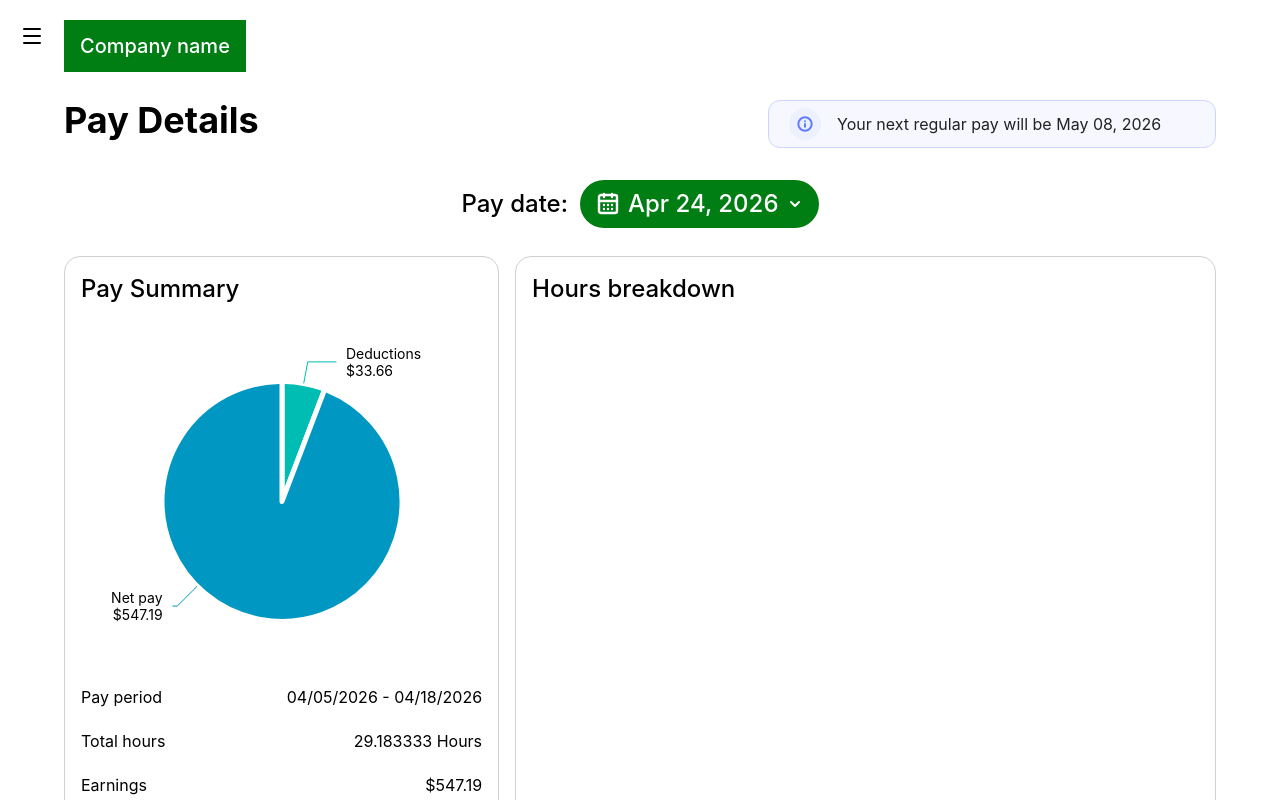
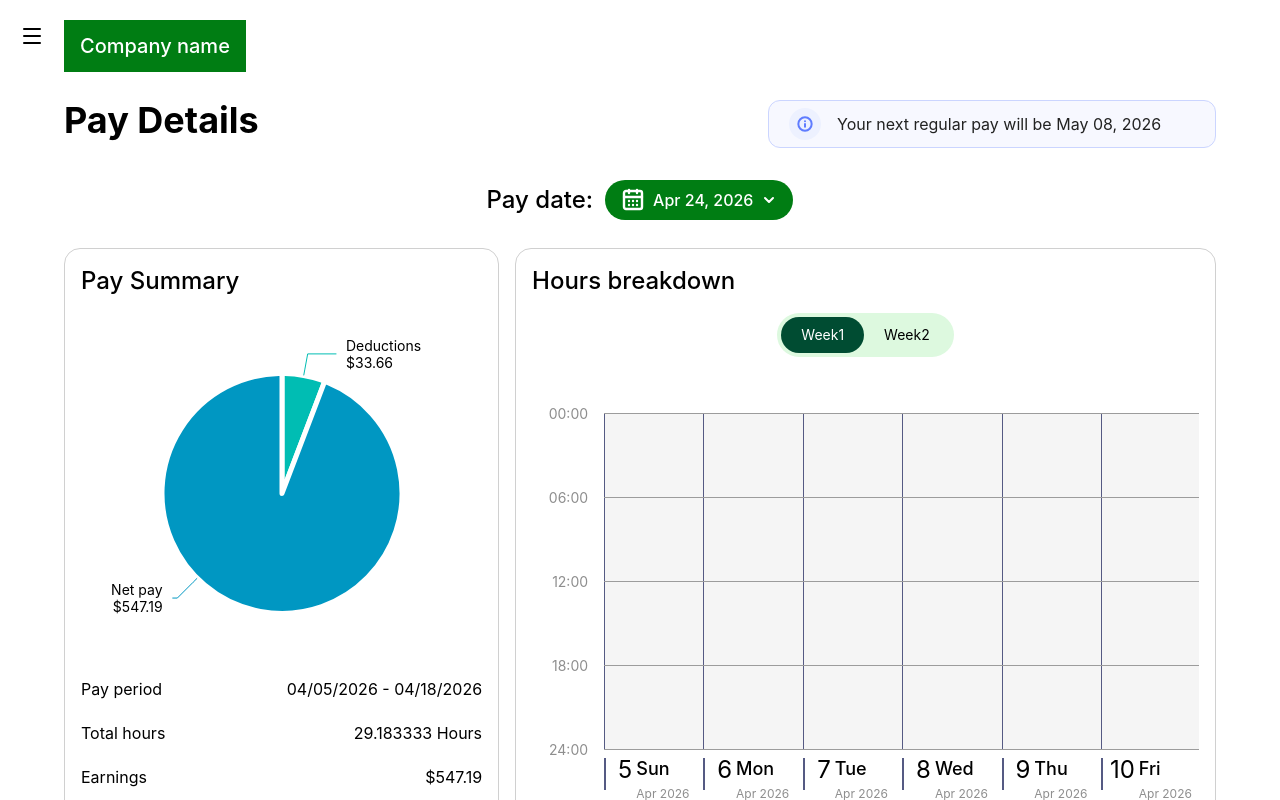
Before and after one commit to taka0330ko/ukg-pro-redesign, a React (Vite) app: page / in a window 1280 px wide. Shown: the top 800 px of the page. Built offline with nearby package versions, Linux system fonts and the light colour scheme.

Commit message:
feat:add schedule graph

```diff
--- a/src/pages/pay-overview/PayOverviewPage.tsx
+++ b/src/pages/pay-overview/PayOverviewPage.tsx
@@ -4,10 +4,10 @@ import HoursBreakdownSection from "./components/hours-breakdown/HoursBreakdownSe
 
 export function PayOverviewPage() {
   return (
-    <div className="px-16 pb-8 pt-7">
+    <div className="min-w-0 overflow-x-hidden px-16 pb-8 pt-7">
       <PayOverviewHeader />
 
-      <div className="mt-7 grid grid-cols-1 lg:grid-cols-[0.9fr_1.45fr] gap-4">
+      <div className="mt-7 grid min-w-0 grid-cols-1 gap-4 lg:grid-cols-[minmax(0,0.9fr)_minmax(0,1.45fr)]">
         <PaySummarySection />
         <HoursBreakdownSection />
       </div>
--- a/src/pages/pay-overview/components/PayOverviewHeader.tsx
+++ b/src/pages/pay-overview/components/PayOverviewHeader.tsx
@@ -18,7 +18,7 @@ export default function PayOverviewHeader() {
         <span className="text-2xl font-medium text-black">Pay date:</span>
         <button
           type="button"
-          className="inline-flex items-center gap-2 rounded-full bg-[#007d13] px-4 py-2 text-2xl font-medium text-white"
+          className="inline-flex items-center gap-2 rounded-full bg-[#007d13] px-4 py-2 font-medium text-white"
         >
           <CalendarDays className="size-6" strokeWidth={2.4} />
           <span>Apr 24, 2026</span>
--- a/src/pages/pay-overview/components/hours-breakdown/HoursBreakdownSection.tsx
+++ b/src/pages/pay-overview/components/hours-breakdown/HoursBreakdownSection.tsx
@@ -1,9 +1,38 @@
+import { useState } from "react";
+import TimeColumn from "./TimeColumn";
+import { timePeriods } from "./TimePeriod";
+import TimeRow from "./TimeRow";
+import WeekToggle from "./WeekToggle";
+
 export default function HoursBreakdownSection() {
+  const [selectedWeekId, setSelectedWeekId] = useState(timePeriods[0].id);
+  const selectedPeriod =
+    timePeriods.find((period) => period.id === selectedWeekId) ??
+    timePeriods[0];
+
   return (
-    <section className="min-h-[520px] rounded-2xl border border-[#d0d0d0] bg-white p-4">
+    <section className="min-w-0 min-h-[520px] rounded-2xl border border-[#d0d0d0] bg-white p-4">
       <div className="flex items-start justify-between">
         <h3 className="text-2xl font-medium text-black">Hours breakdown</h3>
       </div>
+      <div className="flex justify-center mt-4">
+        <WeekToggle
+          selectedWeekId={selectedWeekId}
+          onChange={setSelectedWeekId}
+        />
+      </div>
+      <figure className="mt-10 max-w-full overflow-x-auto overflow-y-hidden px-2 pb-2">
+        <div className="min-w-[760px]">
+          <div className="relative ml-16">
+            <div>
+              <TimeRow period={selectedPeriod} />
+            </div>
+            <div className="pointer-events-none absolute inset-x-0 top-0">
+              <TimeColumn />
+            </div>
+          </div>
+        </div>
+      </figure>
     </section>
   );
 }
--- /dev/null
+++ b/src/pages/pay-overview/components/hours-breakdown/TimeColumn.tsx
@@ -0,0 +1,35 @@
+const HOUR_HEIGHT = 14;
+const DAY_HEIGHT = 24 * HOUR_HEIGHT;
+
+// Keep the first time label fully visible while the 00:00 grid line stays aligned.
+const TOP_PADDING = 16;
+
+const timeLabels = ["00:00", "06:00", "12:00", "18:00", "24:00"];
+
+export default function TimeColumn() {
+  return (
+    <div
+      className="relative w-full"
+      style={{ height: `${DAY_HEIGHT + TOP_PADDING}px` }}
+      aria-label="Time grid"
+    >
+      {timeLabels.map((time, index) => {
+        // Labels are 6 hours apart, so the visual position is derived from the hour scale.
+        const top = TOP_PADDING + index * 6 * HOUR_HEIGHT;
+
+        return (
+          <div
+            key={time}
+            className="absolute left-0 flex w-full items-center"
+            style={{ top: `${top}px` }}
+          >
+            <span className="absolute -left-16 w-12 text-right text-sm leading-none text-[#8e8e8e]">
+              {time}
+            </span>
+            <span className="h-px flex-1 bg-[#9c9c9c]" />
+          </div>
+        );
+      })}
+    </div>
+  );
+}
--- /dev/null
+++ b/src/pages/pay-overview/components/hours-breakdown/TimePeriod.ts
@@ -0,0 +1,196 @@
+export const timePeriods = [
+  {
+    id: "week1",
+    label: "Week1",
+    range: {
+      start: "2026-04-05",
+      end: "2026-04-11",
+    },
+
+    totalHours: 14.58,
+
+    shifts: [
+      {
+        id: "shift-1",
+
+        date: "2026-04-05",
+        day: "Sun",
+
+        assigned: {
+          start: "13:30",
+          end: "22:15",
+        },
+
+        actual: {
+          clockIn: "13:30",
+          clockOut: "23:00",
+        },
+
+        breaks: [
+          {
+            start: "16:15",
+            end: "17:15",
+            paid: false,
+          },
+        ],
+
+        workHours: 8.0,
+        overtimeHours: 0.5,
+
+        color: "green",
+      },
+
+      {
+        id: "shift-2",
+
+        date: "2026-04-09",
+        day: "Thu",
+
+        assigned: {
+          start: "17:25",
+          end: "22:15",
+        },
+
+        actual: {
+          clockIn: "17:42",
+          clockOut: "22:16",
+        },
+
+        breaks: [
+          {
+            start: "20:15",
+            end: "20:30",
+            paid: true,
+          },
+        ],
+
+        workHours: 4.5,
+        overtimeHours: 0,
+
+        color: "green",
+      },
+
+      {
+        id: "shift-3",
+
+        date: "2026-04-10",
+        day: "Fri",
+
+        assigned: {
+          start: "17:50",
+          end: "22:45",
+        },
+
+        actual: {
+          clockIn: "17:50",
+          clockOut: "22:45",
+        },
+
+        breaks: [],
+
+        workHours: 4.9,
+        overtimeHours: 0,
+
+        color: "green",
+      },
+    ],
+  },
+
+  {
+    id: "week2",
+    label: "Week2",
+
+    range: {
+      start: "2026-04-12",
+      end: "2026-04-18",
+    },
+
+    totalHours: 14.58,
+
+    shifts: [
+      {
+        id: "shift-4",
+
+        date: "2026-04-12",
+        day: "Sun",
+
+        assigned: {
+          start: "13:30",
+          end: "22:15",
+        },
+
+        actual: {
+          clockIn: "13:30",
+          clockOut: "23:00",
+        },
+
+        breaks: [
+          {
+            start: "16:15",
+            end: "17:15",
+            paid: false,
+          },
+        ],
+
+        workHours: 8.0,
+        overtimeHours: 0.5,
+
+        color: "green",
+      },
+
+      {
+        id: "shift-5",
+
+        date: "2026-04-16",
+        day: "Thu",
+
+        assigned: {
+          start: "17:25",
+          end: "22:15",
+        },
+
+        actual: {
+          clockIn: "17:42",
+          clockOut: "22:16",
+        },
+
+        breaks: [
+          {
+            start: "20:15",
+            end: "20:30",
+            paid: true,
+          },
+        ],
+
+        workHours: 4.5,
+        overtimeHours: 0,
+
+        color: "green",
+      },
+
+      {
+        id: "shift-6",
+
+        date: "2026-04-17",
+        day: "Fri",
+
+        assigned: {
+          start: "17:50",
+          end: "22:45",
+        },
+
+        actual: {
+          clockIn: "17:50",
+          clockOut: "22:45",
+        },
+
+        breaks: [],
+
+        workHours: 4.9,
+        overtimeHours: 0,
+
+        color: "green",
+      },
+    ],
+  },
+];
--- /dev/null
+++ b/src/pages/pay-overview/components/hours-breakdown/TimeRow.tsx
@@ -0,0 +1,95 @@
+import { timePeriods } from "./TimePeriod";
+
+type TimePeriod = (typeof timePeriods)[number];
+
+type TimeRowProps = {
+  period?: TimePeriod;
+};
+
+const DAY_COUNT = 7;
+const ROW_HEIGHT = 336;
+
+// Must match TimeColumn so vertical day columns and horizontal time lines align.
+const TOP_PADDING = 16;
+
+const dayFormatter = new Intl.DateTimeFormat("en-US", {
+  weekday: "short",
+  timeZone: "UTC",
+});
+
+const monthFormatter = new Intl.DateTimeFormat("en-US", {
+  month: "short",
+  year: "numeric",
+  timeZone: "UTC",
+});
+
+function getWeekDays(period: TimePeriod) {
+  const startDate = new Date(`${period.range.start}T00:00:00Z`);
+
+  // Derive the visible week from the selected period; the toggle can swap this prop later.
+  return Array.from({ length: DAY_COUNT }, (_, index) => {
+    const date = new Date(startDate);
+    date.setUTCDate(startDate.getUTCDate() + index);
+
+    return {
+      dateNumber: date.getUTCDate(),
+      day: dayFormatter.format(date),
+      monthYear: monthFormatter.format(date),
+    };
+  });
+}
+
+export default function TimeRow({ period = timePeriods[0] }: TimeRowProps) {
+  const days = getWeekDays(period);
+
+  return (
+    <div className="w-full">
+      <div
+        className="grid grid-cols-7"
+        style={{
+          // The top padding is reserved for the 00:00 label, so the gray plot background starts below it.
+          backgroundImage: "linear-gradient(#f5f5f5, #f5f5f5)",
+          backgroundPosition: `0 ${TOP_PADDING}px`,
+          backgroundRepeat: "no-repeat",
+          backgroundSize: `100% calc(100% - ${TOP_PADDING}px)`,
+          height: `${ROW_HEIGHT + TOP_PADDING}px`,
+          paddingTop: `${TOP_PADDING}px`,
+        }}
+        aria-label={`${period.label} day columns`}
+      >
+        {days.map((day, index) => {
+          const isLastDay = index === days.length - 1;
+
+          return (
+            <div
+              key={`${period.id}-${day.dateNumber}`}
+              className={`border-l border-[#555a83] ${
+                // Add the far-right outline only to the graph area, not to the date label row.
+                isLastDay ? "border-r" : ""
+              }`}
+            />
+          );
+        })}
+      </div>
+
+      <div className="grid grid-cols-7 border-t border-[#9c9c9c]">
+        {days.map((day) => (
+          <div
+            key={`${period.id}-${day.dateNumber}-label`}
+            className="relative flex min-w-0 items-start justify-center gap-1 pt-2 text-black"
+          >
+            {/* Short marker lines align with the day column borders without extending through the label row. */}
+            <span className="absolute left-0 top-2 h-8 w-0.5 bg-[#555a83]" />
+            <span className="text-2xl leading-none">{day.dateNumber}</span>
+            <div className="min-w-0 pt-0.5">
+              <p className="text-lg font-medium leading-none">{day.day}</p>
+              <p className="mt-2 text-xs leading-tight text-[#8e8e8e]">
+                {day.monthYear}
+              </p>
+            </div>
+          </div>
+        ))}
+      </div>
+    </div>
+  );
+}
--- /dev/null
+++ b/src/pages/pay-overview/components/hours-breakdown/WeekToggle.tsx
@@ -0,0 +1,40 @@
+import { timePeriods } from "./TimePeriod";
+
+type WeekToggleProps = {
+  selectedWeekId: string;
+  onChange: (weekId: string) => void;
+};
+
+export default function WeekToggle({
+  selectedWeekId,
+  onChange,
+}: WeekToggleProps) {
+  return (
+    <div
+      className="inline-flex rounded-full bg-[#ddf9df] p-1"
+      role="tablist"
+      aria-label="Select pay week"
+    >
+      {timePeriods.map((period) => {
+        const isSelected = period.id === selectedWeekId;
+
+        return (
+          <button
+            key={period.id}
+            type="button"
+            role="tab"
+            aria-selected={isSelected}
+            className={`rounded-full px-5 py-2 text-sm transition-colors ${
+              isSelected
+                ? "bg-[#004c32] text-white"
+                : "text-black hover:bg-white/50"
+            }`}
+            onClick={() => onChange(period.id)}
+          >
+            {period.label}
+          </button>
+        );
+      })}
+    </div>
+  );
+}
--- a/src/pages/pay-overview/components/pay-summary/PaySummarySection.tsx
+++ b/src/pages/pay-overview/components/pay-summary/PaySummarySection.tsx
@@ -10,7 +10,7 @@ const summaryRows = [
 
 export default function PaySummarySection() {
   return (
-    <section className="min-h-[520px] rounded-2xl border border-[#d0d0d0] bg-white p-4">
+    <section className="min-w-0 min-h-[520px] rounded-2xl border border-[#d0d0d0] bg-white p-4">
       <h3 className="text-2xl font-medium text-black">Pay Summary</h3>
 
       <PieChart />
```
